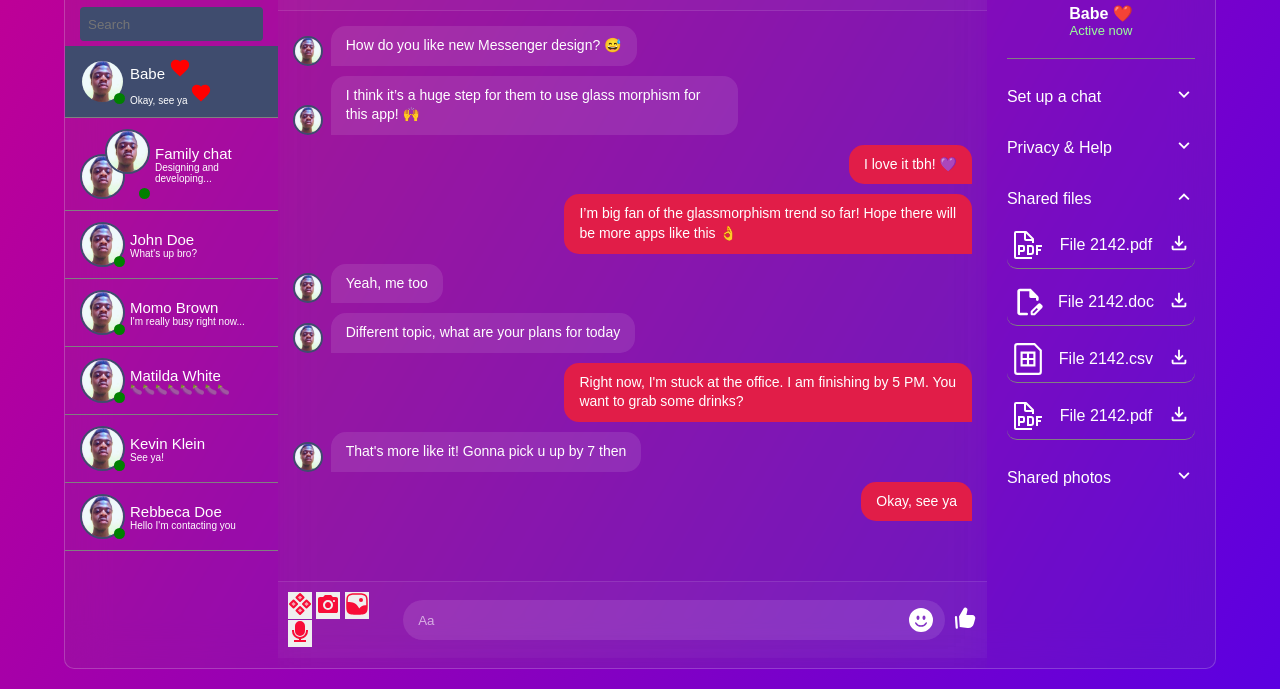
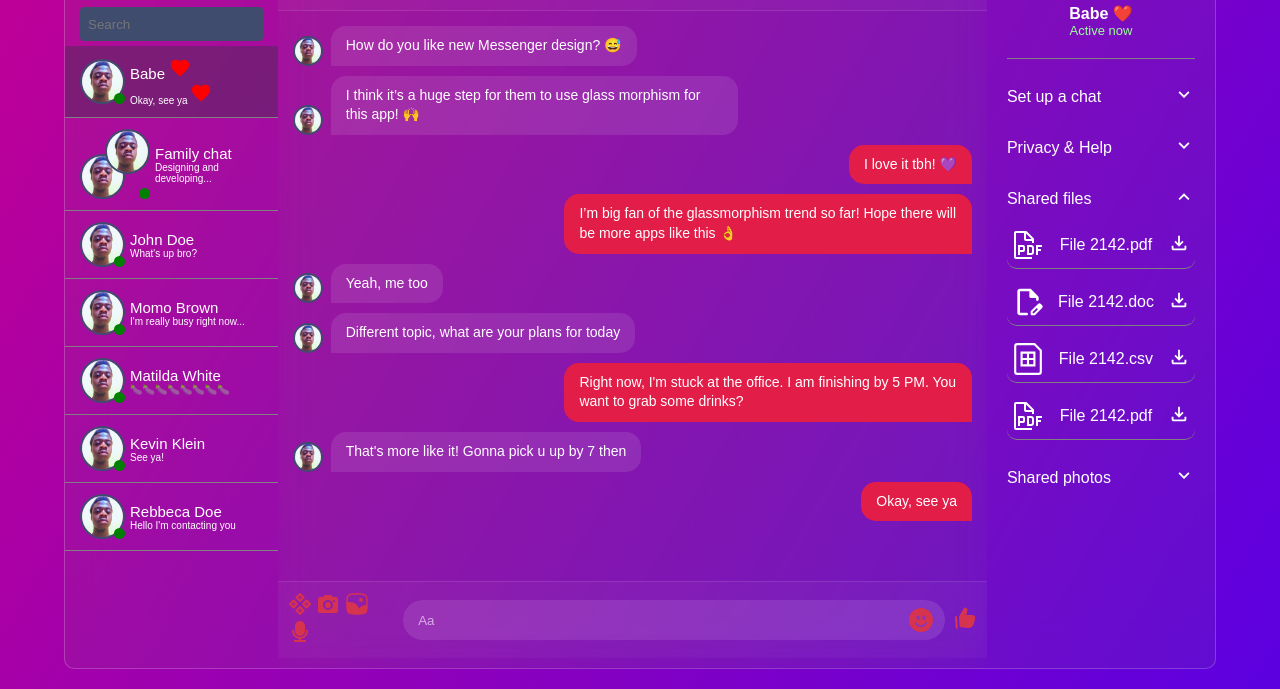
Before and after one commit to fawwazmak/Messenger-App, a plain HTML site: page index.html in a window 1280 px wide. Shown: the part 111-800 px from the top of the page. Drawn offline with Linux system fonts and the light colour scheme; a web font is replaced by a local one.

Commit message:
Edited some stuff

```diff
--- a/index.html
+++ b/index.html
@@ -223,8 +223,10 @@
 
                 <div class="send-box">
                     <input type="text" placeholder="Aa" />
-                    <svg xmlns="http://www.w3.org/2000/svg" width="24" height="24" viewBox="0 0 16 16"><!-- Icon from Bootstrap Icons by The Bootstrap Authors - https://github.com/twbs/icons/blob/main/LICENSE.md --><path fill="currentColor" d="M8 16A8 8 0 1 0 8 0a8 8 0 0 0 0 16M7 6.5C7 7.328 6.552 8 6 8s-1-.672-1-1.5S5.448 5 6 5s1 .672 1 1.5M4.285 9.567a.5.5 0 0 1 .683.183A3.5 3.5 0 0 0 8 11.5a3.5 3.5 0 0 0 3.032-1.75a.5.5 0 1 1 .866.5A4.5 4.5 0 0 1 8 12.5a4.5 4.5 0 0 1-3.898-2.25a.5.5 0 0 1 .183-.683M10 8c-.552 0-1-.672-1-1.5S9.448 5 10 5s1 .672 1 1.5S10.552 8 10 8"/></svg>
+                    <svg xmlns="http://www.w3.org/2000/svg" class="icon-btn" width="24" height="24" viewBox="0 0 16 16"><!-- Icon from Bootstrap Icons by The Bootstrap Authors - https://github.com/twbs/icons/blob/main/LICENSE.md --><path fill="currentColor" d="M8 16A8 8 0 1 0 8 0a8 8 0 0 0 0 16M7 6.5C7 7.328 6.552 8 6 8s-1-.672-1-1.5S5.448 5 6 5s1 .672 1 1.5M4.285 9.567a.5.5 0 0 1 .683.183A3.5 3.5 0 0 0 8 11.5a3.5 3.5 0 0 0 3.032-1.75a.5.5 0 1 1 .866.5A4.5 4.5 0 0 1 8 12.5a4.5 4.5 0 0 1-3.898-2.25a.5.5 0 0 1 .183-.683M10 8c-.552 0-1-.672-1-1.5S9.448 5 10 5s1 .672 1 1.5S10.552 8 10 8"/></svg>
                 </div>
+
+                <!-- like -->
                 <button class="icon-btn"><svg xmlns="http://www.w3.org/2000/svg" width="24" height="24" viewBox="0 0 16 16"><!-- Icon from Gravity UI Icons by YANDEX LLC - https://github.com/gravity-ui/icons/blob/main/LICENSE --><path fill="currentColor" fill-rule="evenodd" d="M7.1 1.685a1.38 1.38 0 0 1 2.542.984L8.93 6h3.94a2 2 0 0 1 1.927 2.535l-.879 3.162A4 4 0 0 1 9.596 14.6L4.5 14L4 7zM2.749 7.447a.75.75 0 1 0-1.496.106l.5 7a.75.75 0 0 0 1.496-.106z" clip-rule="evenodd"/></svg></button>
             </div>
         </section>
--- a/style/style.css
+++ b/style/style.css
@@ -184,7 +184,7 @@
 }
 
 .current-chat {
-  background-color: #3f4c6e;
+  background-color: rgba(70, 48, 81, 0.466);
 }
 
 #dp {
@@ -219,7 +219,7 @@
   background: transparent;
   border: none;
   font-size: 18px;
-  color: white;
+  color: #d5334e;
   cursor: pointer;
 }
 
@@ -253,10 +253,10 @@
 }
 
 .media {
-  background-color: none;
+  background-color: transparent;
   border: none;
   outline: none;
-  color: #f80d38;
+  color: #d5334e;
 }
 
 .menu {
@@ -461,6 +461,28 @@
 }
 
 
+::-webkit-scrollbar {
+  width: 5px;
+}
+
+
+::-webkit-scrollbar-track {
+  background: white;
+  border-radius: 10px;
+}
+
+
+::-webkit-scrollbar-thumb {
+  background: #3300ff;
+  border-radius: 10px;
+}
+
+
+::-webkit-scrollbar-thumb:hover {
+  background: #ff0066;
+}
+
+
 
 @keyframes gradientMove {
   0% {background-position: 0% 50%;}
```
Lines whose indentation alone changed are shown as unchanged.
